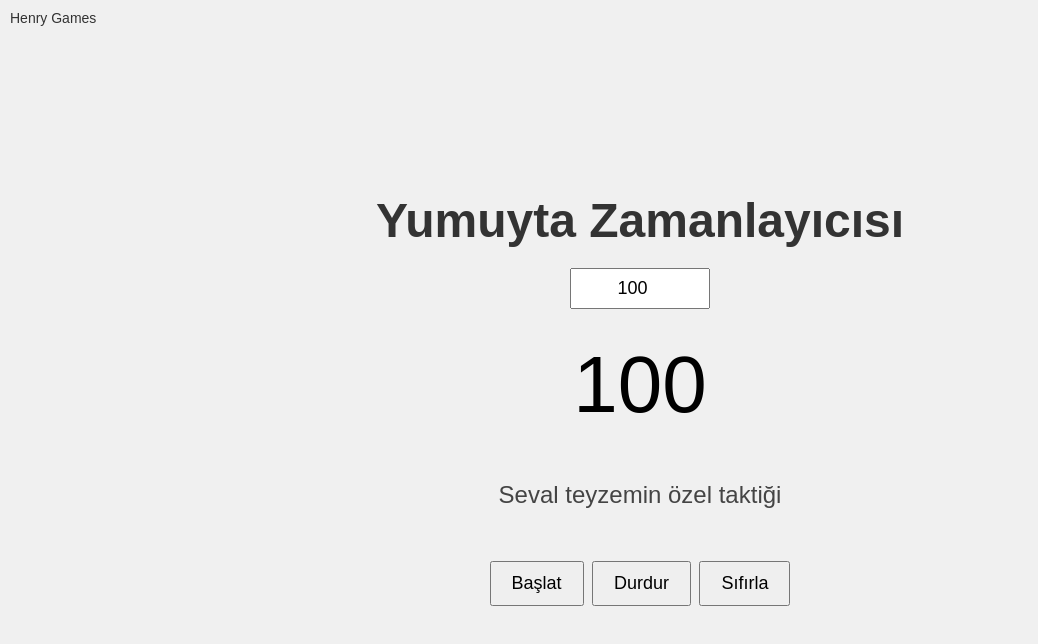
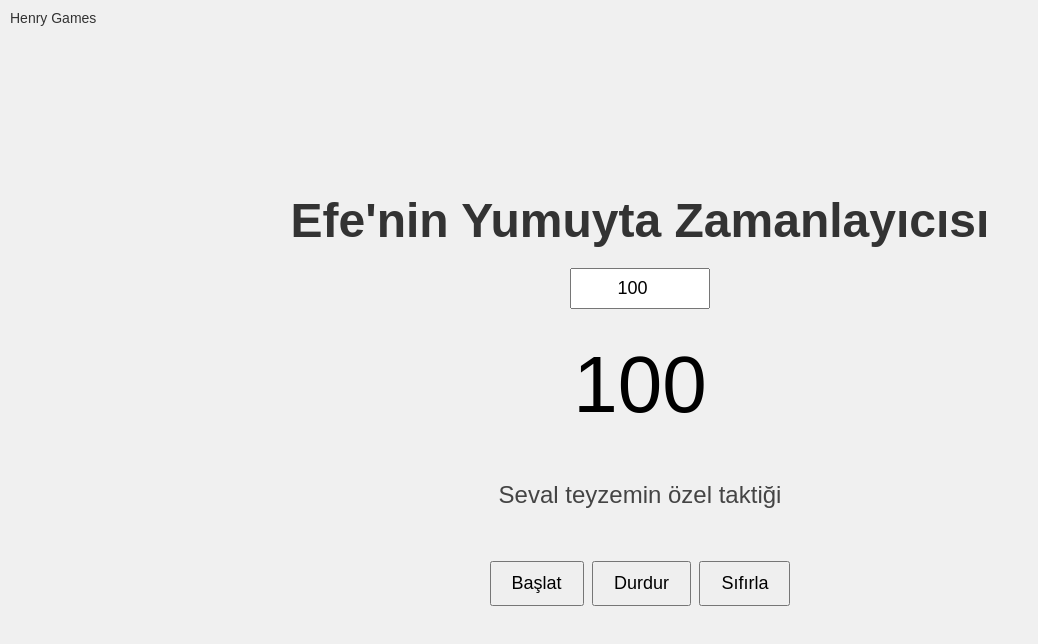
Before and after one commit to HenryefeMlg/EggTimer, a plain HTML site: page index.html in a window 1280 px wide. Shown: the whole page, without its empty margins (0-1038 px from the left). Drawn offline with Linux system fonts and the light colour scheme.

Commit message:
Update index.html

```diff
--- a/index.html
+++ b/index.html
@@ -3,7 +3,7 @@
 <head>
 <meta charset="UTF-8">
 <meta name="viewport" content="width=device-width, initial-scale=1.0">
-<title>Yumuyta Zamanlayıcı</title>
+<title>Efe'nin Yumuyta Zamanlayıcı</title>
 <style>
     body {
         margin: 0;
@@ -104,7 +104,7 @@
 <body>
 <div id="header">Henry Games</div>
 
-<div id="title">Yumuyta Zamanlayıcısı</div>
+<div id="title">Efe'nin Yumuyta Zamanlayıcısı</div>
 
 <div id="controls">
     <input type="number" id="secondsInput" placeholder="Saniye" value="100">
```
